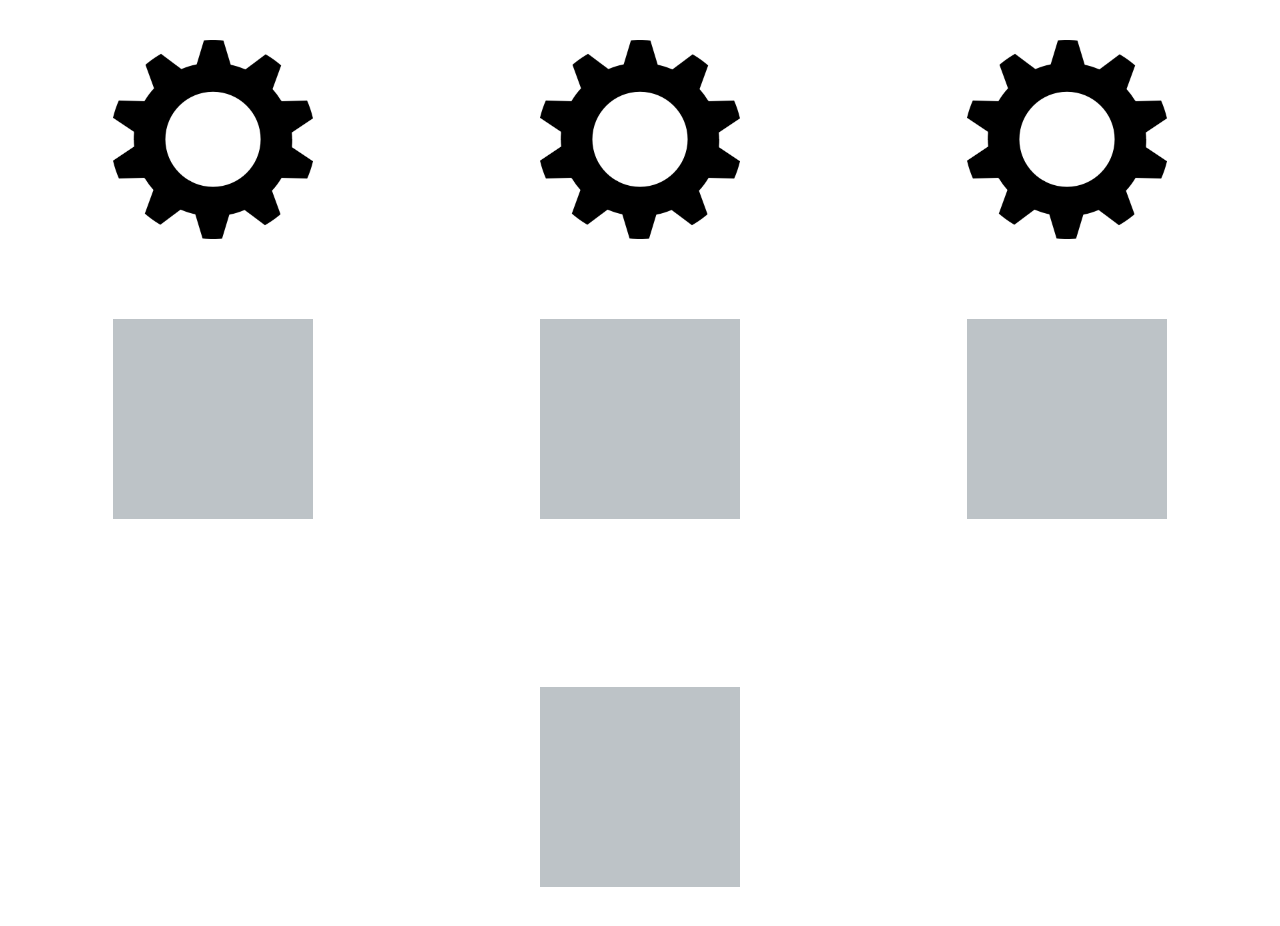
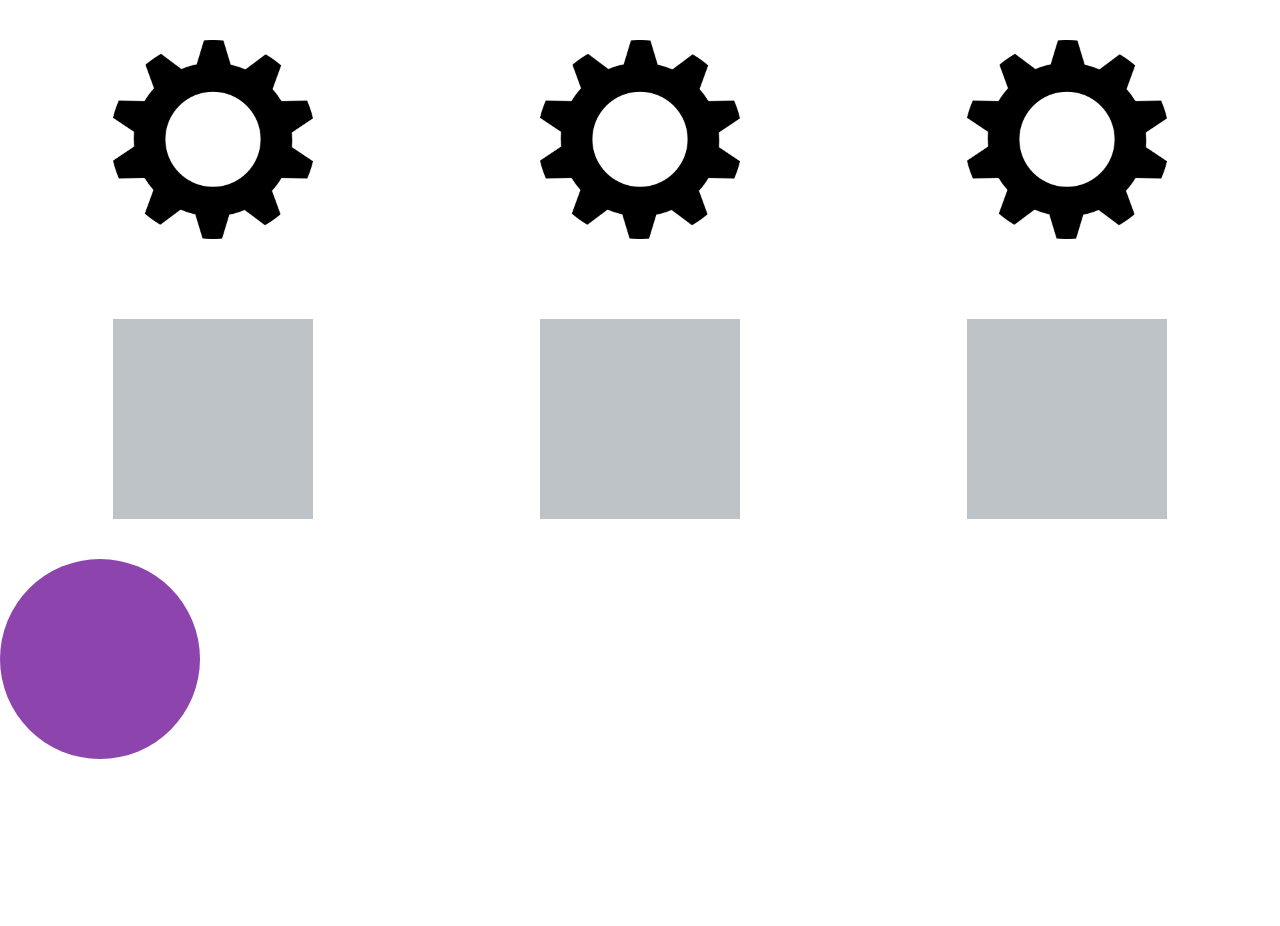
Before and after one commit to andres-root/css3lab, a website: page index.html in a window 1280 px wide. After the commit the page ends 800 px from the top, so only its background shows below. Drawn offline with Linux system fonts and the light colour scheme.

```diff
--- a/content/css/style.css
+++ b/content/css/style.css
@@ -31,3 +31,10 @@
 .square:hover {
 	transform: rotateY(0);
 }
+
+.animate {
+	width: 200px;
+	height: 200px;
+	border-radius: 500px;
+	background-color: #8e44ad;
+}
--- a/index.html
+++ b/index.html
@@ -40,9 +40,7 @@
 				</div>
 			</div>
 			<div class="row">
-				<div class="square">
-					<h3>Hello, world!</h3>
-				</div>
+				<div class="animate"></div>
 			</div>
 		</div>
 	</div>
```
